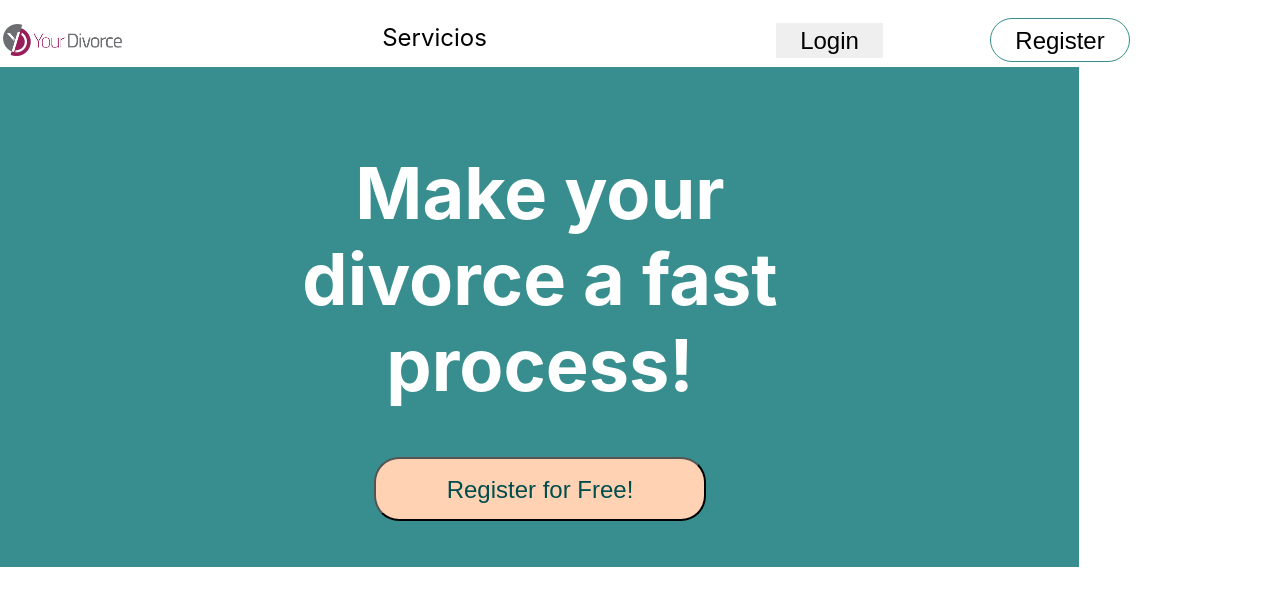
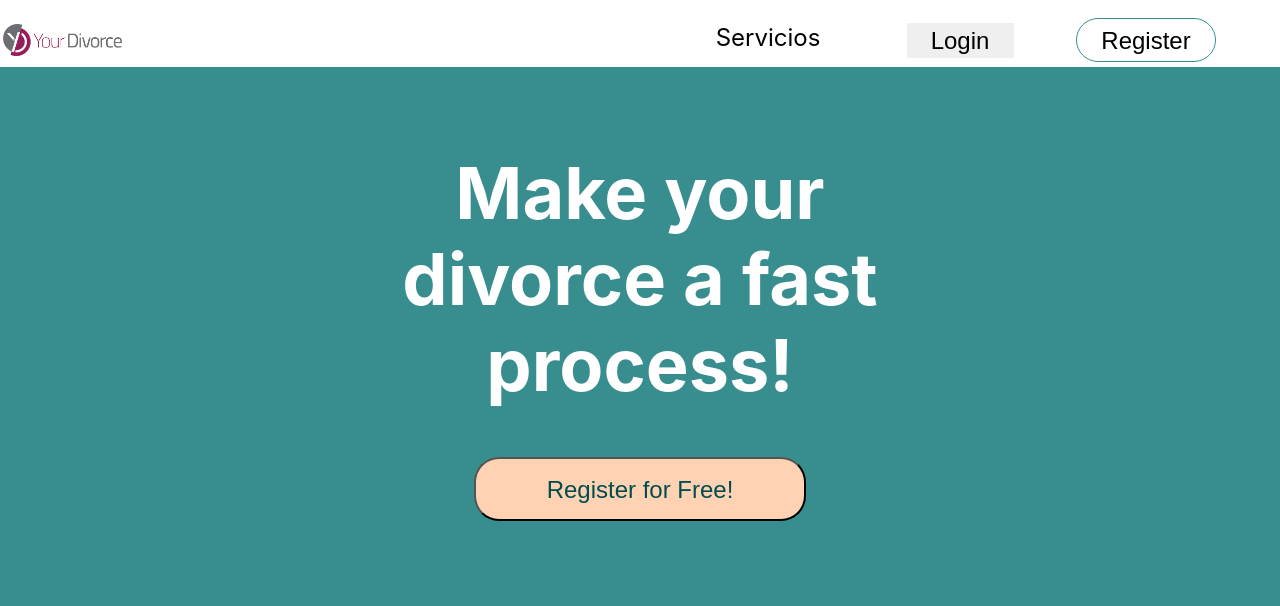
Before and after one commit to AbdielCortes/inso4115-los-reyes-de-la-punta-front-end, a React (Create React App) app: page / in a window 1280 px wide. Shown: the top 606 px of the page. Built offline with nearby package versions, Linux system fonts and the light colour scheme.

Commit message:
fixed positions of navbar and home

```diff
--- a/src/components/Home/Home.css
+++ b/src/components/Home/Home.css
@@ -1,7 +1,7 @@
 .start {
     position: absolute;
-    width: 1079px;
-    height: 500px;
+    width: 100%;
+    height: 100%;
     left: 0px;
     top: 67px;
     background-color: #388E8E;
@@ -11,7 +11,7 @@
     position: absolute;
     width: 542px;
     height: 181px;
-    left: 269px;
+    left: calc(50% - (542px / 2));
     top: 83px;
     font-weight: bold;
     font-size: 72px;
@@ -24,7 +24,7 @@
     position: absolute;
     width: 332px;
     height: 64px;
-    left: 374px;
+    left: calc(50% - (332px)/2);
     top: 390px;
 
     background: #FFD2B4;
--- a/src/components/Login/Login.js
+++ b/src/components/Login/Login.js
@@ -2,6 +2,7 @@ import React, { Component } from 'react'
 import history from "../../Routing/history";
 import "./Login.css";
 import LoginForm from "./LoginForm";
+import Navbar from "../Navbar/Navbar"
 import axios from "axios";
 import jwt_decode from "jwt-decode";
 
@@ -108,6 +109,7 @@ export class Login extends Component {
 
         return (
             <div className="Login">
+                <Navbar/>
                 <a href="" onClick={() => history.push("/")}>home</a>
                 <LoginForm handleChange={this.handleChange} values={values} />
                 <label> {this.state.errorMessage} </label>
--- a/src/components/Navbar/Navbar.css
+++ b/src/components/Navbar/Navbar.css
@@ -9,7 +9,6 @@
   top: 0;
   /* justify-content: center; */
 }
-
 
 .navbar-logo {
   margin-left: 0.2rem;
@@ -24,29 +23,29 @@
     border-radius: 45px;
     width: 140px;
     height: 44px;
-    left: 990px;
+    left: calc(95% - 140px);
     top: 18px;
     font-size: 24px;
     line-height: 29px;
 }
 
-
 .servicios {
     position: absolute;
     width: 111px;
     height: 35px;
-    left: 379px;
+    left: calc(60% - (111px / 2));
     top: 23px;
 
     font-size: 24px;
     line-height: 29px;
     text-align: center;
 }
+
 .login {
     position: absolute;
     width: 107px;
     height: 35px;
-    left: 776px;
+    left: calc(75% - (107px / 2));
     top: 23px;
 
     font-size: 24px;
--- a/src/components/Navbar/Navbar.js
+++ b/src/components/Navbar/Navbar.js
@@ -1,6 +1,7 @@
 import React, { useState, useEffect } from 'react';
 import './Navbar.css';
 import logo from './div.png';
+import history from "../../Routing/history";
 
 function Navbar()  {
 
@@ -8,7 +9,7 @@ function Navbar()  {
     <nav className='navbar'>
       <img src={logo} className='navbar-logo'/>
       <div className='servicios'>Servicios</div>
-      <button className='login'>Login</button>
+      <button className='login' onClick={() => history.push("/login")}>Login</button>
       <button className='navbar-button'>Register</button>
     </nav>
   );
```
